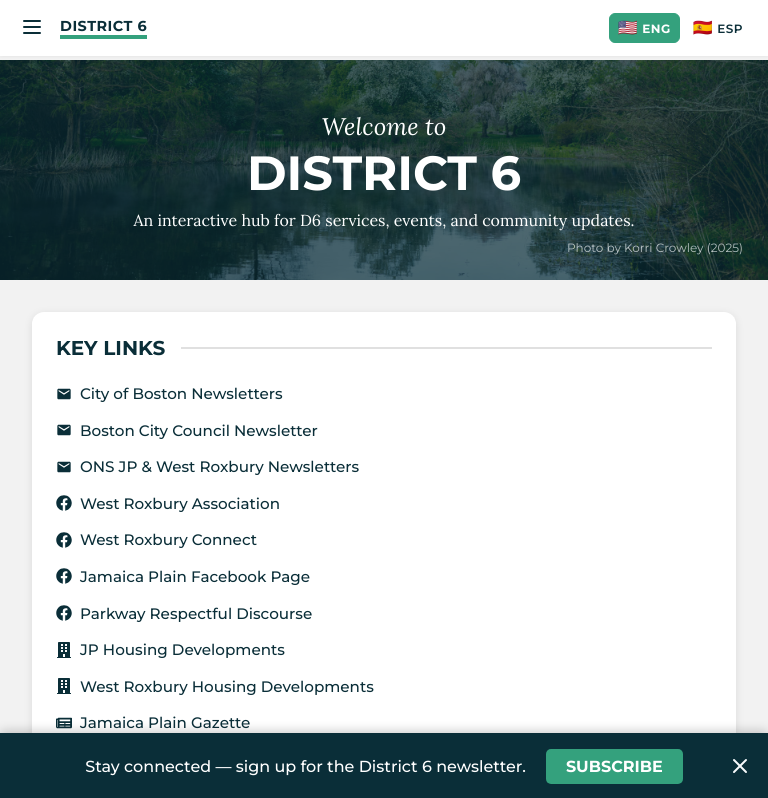
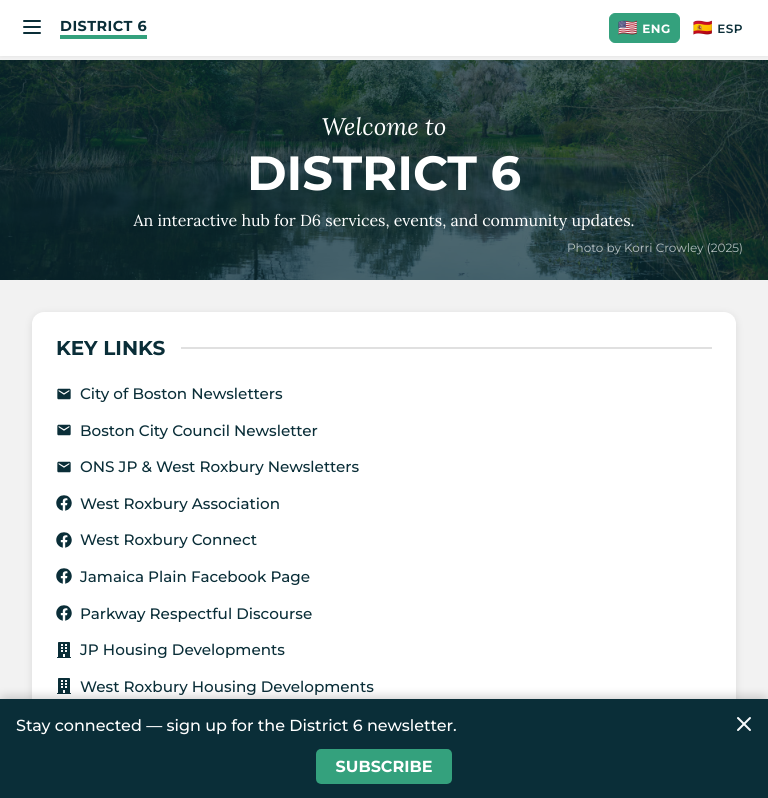
Before and after one commit to BU-Spark/pitne-district-6-app, a Next.js app in the folder next/: page / in a window 768 px wide. Shown: the top 798 px of the page. Built offline with nearby package versions, Linux system fonts and the light colour scheme; no server answers.

Commit message:
updated subscribe footer for mobile

```diff
--- a/next/app/components/SubscribeFooter/SubscribeFooter.module.css
+++ b/next/app/components/SubscribeFooter/SubscribeFooter.module.css
@@ -65,3 +65,86 @@
 .close:hover {
   color: var(--color-alt-white-hover);
 }
+
+@media (min-width: 640px) {
+  .content {
+    flex-direction: row;
+    gap: 1.25rem;
+  }
+}
+
+.text {
+  font-size: 1rem;
+  font-weight: 500;
+}
+
+.button {
+  background-color: var(--color-freedom-trail-red);
+  color: var(--color-white);
+  padding: 0.5rem 1.25rem;
+  text-transform: uppercase;
+  border-radius: 5px;
+  text-decoration: none;
+  font-weight: bold;
+  transition:
+    background-color 0.2s ease-in-out,
+    transform 0.2s ease;
+}
+
+.button:hover {
+  background-color: var(--color-red-hover);
+  color: var(--color-white);
+  text-decoration: none;
+  transform: translateY(-2px);
+}
+
+.close {
+  position: absolute;
+  right: 1rem;
+  top: 1rem;
+  background: none;
+  border: none;
+  color: var(--color-alt-white);
+  font-size: 2rem;
+  cursor: pointer;
+}
+
+.close:hover {
+  color: var(--color-alt-white-hover);
+}
+@media (max-width: 768px) {
+  .footer {
+    padding: 1rem;
+    flex-direction: column;
+    align-items: stretch;
+    text-align: left;
+    gap: 0.75rem;
+  }
+
+  .content {
+    flex-direction: column;
+    align-items: stretch;
+    text-align: left;
+    gap: 0.75rem;
+    width: 100%;
+  }
+
+  .text {
+    font-size: 1rem;
+    line-height: 1.4;
+  }
+
+  .button {
+    padding: 0.5rem 1.25rem;
+    font-size: 1rem;
+    margin: 0 auto; /* center the button */
+    display: inline-block;
+  }
+
+  .close {
+    position: absolute;
+    top: 0.75rem;
+    right: 0.75rem;
+    font-size: 1.75rem;
+  }
+}
--- a/next/app/home/HomePage.tsx
+++ b/next/app/home/HomePage.tsx
@@ -169,7 +169,7 @@ const HomePage = () => {
         />
       </div>
 
-      <PollButton isFooterVisible={isFooterVisible} />
+      {/* <PollButton isFooterVisible={isFooterVisible} /> */}
     </>
   );
 };
```
